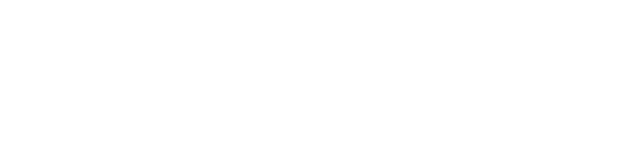
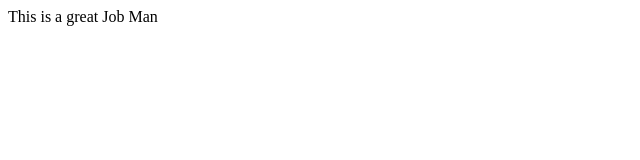
Before and after one commit to jonasgodfrey/portfolio, a plain HTML site: page index.html in a window 1280 px wide. Shown: the whole page, without its empty margins (0-640 px from the left). Drawn offline with Linux system fonts and the light colour scheme.

Commit message:
Just another update

```diff
--- a/index.html
+++ b/index.html
@@ -2,4 +2,7 @@
     <head>
         <title>Git Test</title>
     </head>
+    <body>
+        <p>This is a great Job Man</p>
+    </body>
 </html>
```
